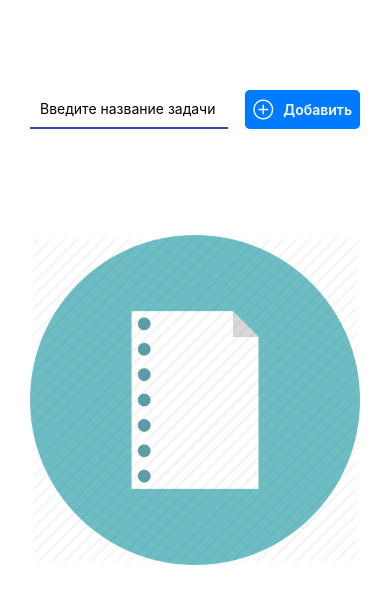
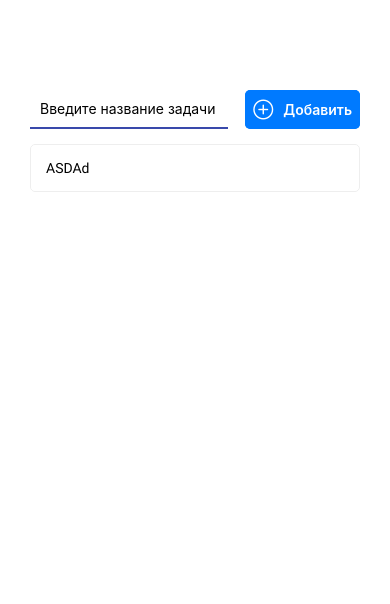
Before and after one commit to georgeaziev/react-native-todo, a React Native app: screen / in a window 390 px wide. Shown: the top 604 px of the page. Built offline with nearby package versions, Linux system fonts and the light colour scheme.

Commit message:
using contexst

```diff
--- a/App.tsx
+++ b/App.tsx
@@ -1,11 +1,8 @@
+import { AppLoading } from "expo";
+import * as Font from "expo-font";
 import React from "react";
-import { StyleSheet, Alert, View } from "react-native";
-import * as Font from "expo-font";
-import { AppLoading } from "expo";
-import Navbar from "./src/components/Navbar";
-import MainScreen from "./src/screens/MainScreen";
-import TodoScreen from "./src/screens/TodoScreen";
-import { theme } from "./src/theme";
+import TodoState from "./src/context/todo/TodoState";
+import MainLayout from "./src/MainLayout";
 
 export interface Methods {
   addTask?: (title: string) => void;
@@ -13,8 +10,6 @@ export interface Methods {
   onTaskPress?: (id: string) => void;
   goBack?: () => void;
 }
-
-type List = { id: string; title: string };
 
 const loadApp = async () => {
   await Font.loadAsync({
@@ -25,8 +20,6 @@ const loadApp = async () => {
 
 const App = () => {
   const [load, setLoad] = React.useState(false);
-  const [list, setList] = React.useState<List[]>([]);
-  const [taskId, setTaskId] = React.useState<string>("");
 
   if (!load) {
     return (
@@ -38,78 +31,11 @@ const App = () => {
     );
   }
 
-  const addTask = (title: string) => {
-    setList(prev => [
-      ...prev,
-      {
-        id: Date.now().toString(),
-        title
-      }
-    ]);
-  };
-
-  const deleteTask = (id: string) => {
-    const selectedTask = list.find(t => t.id === id);
-    Alert.alert(
-      "Удаление задачи",
-      `Вы действительно хотите удалить "${selectedTask.title}"?`,
-      [
-        {
-          text: "Cancel",
-          style: "cancel"
-        },
-        {
-          text: "Удалить",
-          onPress: () => {
-            setTaskId(null);
-            setList(prev => prev.filter(todo => todo.id !== id));
-          }
-        }
-      ],
-      { cancelable: false }
-    );
-  };
-
-  const updateTask = (id: string, title: string) => {
-    setList((prev: any) =>
-      prev.map((task: List) => {
-        if (task.id === id) {
-          task.title = title;
-        }
-        return task;
-      })
-    );
-  };
-
   return (
-    <View>
-      <Navbar title="Задачи" />
-      <View style={styles.container}>
-        {taskId ? (
-          <TodoScreen
-            goBack={() => setTaskId(null)}
-            task={list.find(task => task.id === taskId)}
-            deleteTask={deleteTask}
-            updateTask={updateTask}
-          />
-        ) : (
-          <MainScreen
-            addTask={addTask}
-            deleteTask={deleteTask}
-            list={list}
-            onTaskPress={setTaskId}
-          />
-        )}
-      </View>
-    </View>
+    <TodoState>
+      <MainLayout />
+    </TodoState>
   );
 };
 
-const styles = StyleSheet.create({
-  container: {
-    paddingHorizontal: theme.padding_horizontal,
-    paddingVertical: 20
-  }
-});
-
 export default App;
--- /dev/null
+++ b/src/MainLayout.tsx
@@ -0,0 +1,93 @@
+import * as React from "react";
+import { Alert, StyleSheet, View } from "react-native";
+import Navbar from "./components/Navbar";
+import MainScreen from "./screens/MainScreen";
+import TodoScreen from "./screens/TodoScreen";
+import { theme } from "./theme";
+import { TodoContext } from "./context/todo/todoContext";
+
+export type List = { id: string; title: string };
+
+const MainLayout = () => {
+  //   const [list, setList] = React.useState<List[]>([]);
+  const [taskId, setTaskId] = React.useState<string>("");
+
+  const todoContext = React.useContext(TodoContext);
+
+  //   const addTask = (title: string) => {
+  //     setList(prev => [
+  //       ...prev,
+  //       {
+  //         id: Date.now().toString(),
+  //         title
+  //       }
+  //     ]);
+  //   };
+
+  //   const deleteTask = (id: string) => {
+  //     const selectedTask = list.find(t => t.id === id);
+  //     Alert.alert(
+  //       "Удаление задачи",
+  //       `Вы действительно хотите удалить "${selectedTask.title}"?`,
+  //       [
+  //         {
+  //           text: "Cancel",
+  //           style: "cancel"
+  //         },
+  //         {
+  //           text: "Удалить",
+  //           onPress: () => {
+  //             setTaskId(null);
+  //             setList(prev => prev.filter(todo => todo.id !== id));
+  //           }
+  //         }
+  //       ],
+  //       { cancelable: false }
+  //     );
+  //   };
+
+  //   const updateTask = (id: string, title: string) => {
+  //     setList((prev: any) =>
+  //       prev.map((task: List) => {
+  //         if (task.id === id) {
+  //           task.title = title;
+  //         }
+  //         return task;
+  //       })
+  //     );
+  //   };
+
+  console.log(taskId);
+
+  return (
+    <View>
+      <Navbar title="Задачи" />
+      <View style={styles.container}>
+        {taskId ? (
+          <TodoScreen
+            goBack={() => setTaskId(null)}
+            task={todoContext.list.find(task => task.id === taskId)}
+            deleteTask={todoContext.deleteTask}
+            updateTask={todoContext.updateTask}
+          />
+        ) : (
+          <MainScreen
+            addTask={todoContext.addTask}
+            deleteTask={todoContext.deleteTask}
+            list={(todoContext as any).list}
+            onTaskPress={setTaskId}
+          />
+        )}
+      </View>
+    </View>
+  );
+};
+
+const styles = StyleSheet.create({
+  container: {
+    paddingHorizontal: theme.padding_horizontal,
+    paddingVertical: 20
+  }
+});
+
+export default MainLayout;
--- a/src/components/Add.tsx
+++ b/src/components/Add.tsx
@@ -31,7 +31,6 @@ const Add = ({ addTask }: Props) => {
       <AntDesign.Button onPress={pressHandler} name="pluscircleo">
         Добавить
       </AntDesign.Button>
-      {/* <Button onPress={pressHandler} title="Добавить" /> */}
     </View>
   );
 };
--- a/src/components/EditModal.tsx
+++ b/src/components/EditModal.tsx
@@ -17,6 +17,7 @@ interface Props {
   onCancel: () => void;
   updateTask: (title: string) => void;
 }
+
 const EditModal = ({ visible, onCancel, value, updateTask }: Props) => {
   const [title, setTitle] = React.useState(value);
 
--- /dev/null
+++ b/src/context/todo/TodoState.tsx
@@ -0,0 +1,37 @@
+import * as React from "react";
+import { TodoContext } from "./todoContext";
+import { reducer } from "./reducer";
+
+const initialState = {
+  list: [{ id: "1", title: "ASDAd" }]
+};
+const TodoState = ({ children }: any) => {
+  const [state, dispatch] = React.useReducer(reducer, initialState);
+
+  const addTask = (title: string) => {
+    dispatch({ type: "ADD_TODO", title });
+  };
+
+  const deleteTask = (id: string) => {
+    dispatch({ type: "DELETE_TODO", id });
+  };
+
+  const updateTask = (id: string, title: string) => {
+    dispatch({ type: "UPDATE_TODO", id, title });
+  };
+
+  return (
+    <TodoContext.Provider
+      value={{
+        list: state.list,
+        addTask,
+        deleteTask,
+        updateTask
+      }}
+    >
+      {children}
+    </TodoContext.Provider>
+  );
+};
+
+export default TodoState;
--- /dev/null
+++ b/src/context/todo/reducer.ts
@@ -0,0 +1,44 @@
+import { List } from "../../MainLayout";
+
+type Action =
+  | { type: "ADD_TODO"; title: string }
+  | { type: "DELETE_TODO"; id: string }
+  | { type: "UPDATE_TODO"; id: string; title: string };
+
+interface State {
+  list: List[];
+}
+
+export const reducer = (state: State, action: Action) => {
+  switch (action.type) {
+    case "ADD_TODO":
+      return {
+        ...state,
+        list: [
+          ...state.list,
+          {
+            id: Date.now().toString(),
+            title: action.title
+          }
+        ]
+      };
+    case "DELETE_TODO":
+      return {
+        ...state,
+        list: state.list.filter(task => task.id !== action.id)
+      };
+    case "UPDATE_TODO":
+      return {
+        ...state,
+        list: state.list.map(task => {
+          if (task.id === action.id) {
+            task.title = action.title;
+          }
+          return task;
+        })
+      };
+
+    default:
+      return state;
+  }
+};
--- /dev/null
+++ b/src/context/todo/todoContext.tsx
@@ -0,0 +1,11 @@
+import * as React from "react";
+import { List } from "../../MainLayout";
+
+interface ContextInterface {
+  deleteTask: (id: string) => void;
+  addTask: (title: string) => void;
+  updateTask: (id: string, title: string) => void;
+  list: List[];
+}
+
+export const TodoContext = React.createContext({} as ContextInterface);
```
